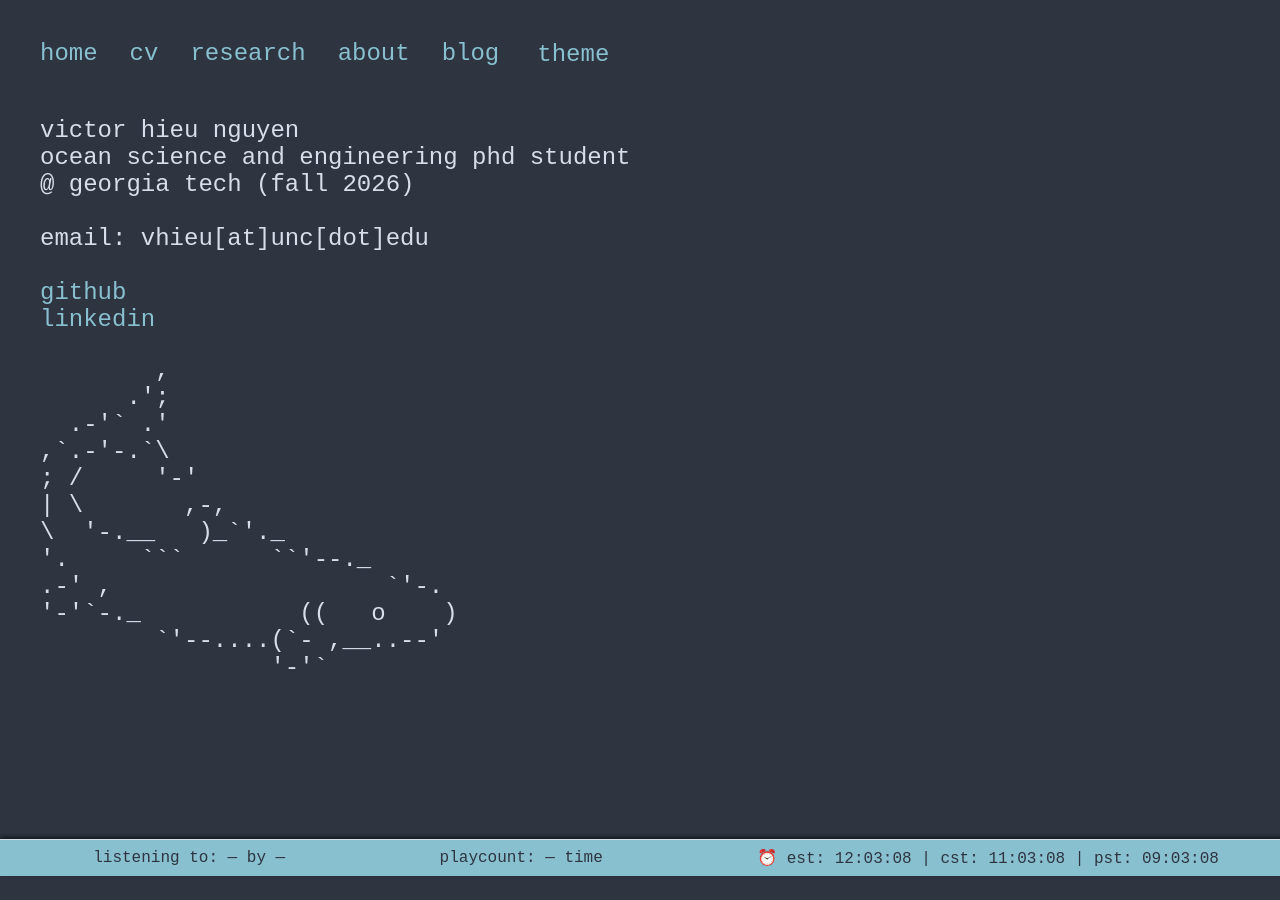
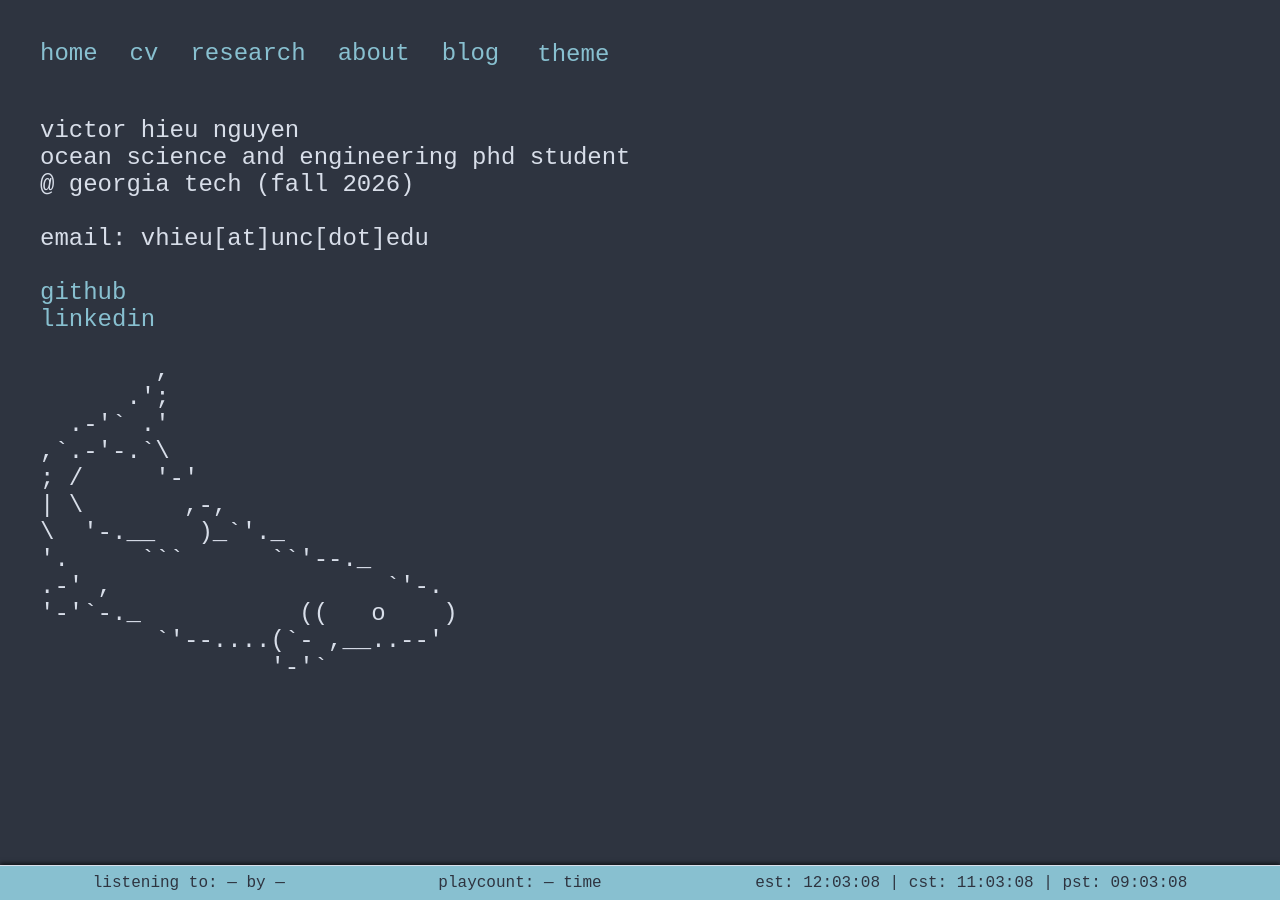
Before and after one commit to vhi3u/vhi3u.github.io, a Jekyll site: the page built from index.md, in a window 1280 px wide. Built offline with Jekyll 4.4.1, drawn with Linux system fonts in a browser that asks for light colours; a style sheet for code colours, icons or effects is not loaded.

Commit message:
update modeline

```diff
--- a/_layouts/default.html
+++ b/_layouts/default.html
@@ -109,9 +109,10 @@
 
     footer.modeline {
       position: fixed;
-      bottom: 1.5rem;
+      bottom: 0;
       left: 0;
       width: 100%;
+      box-sizing: border-box;
       background: var(--accent);
       color: var(--bg);
       font-family: 'JuliaMono', monospace;
```
Also changed, not shown: other parts of _layouts/default.html (+1 -1 lines).
